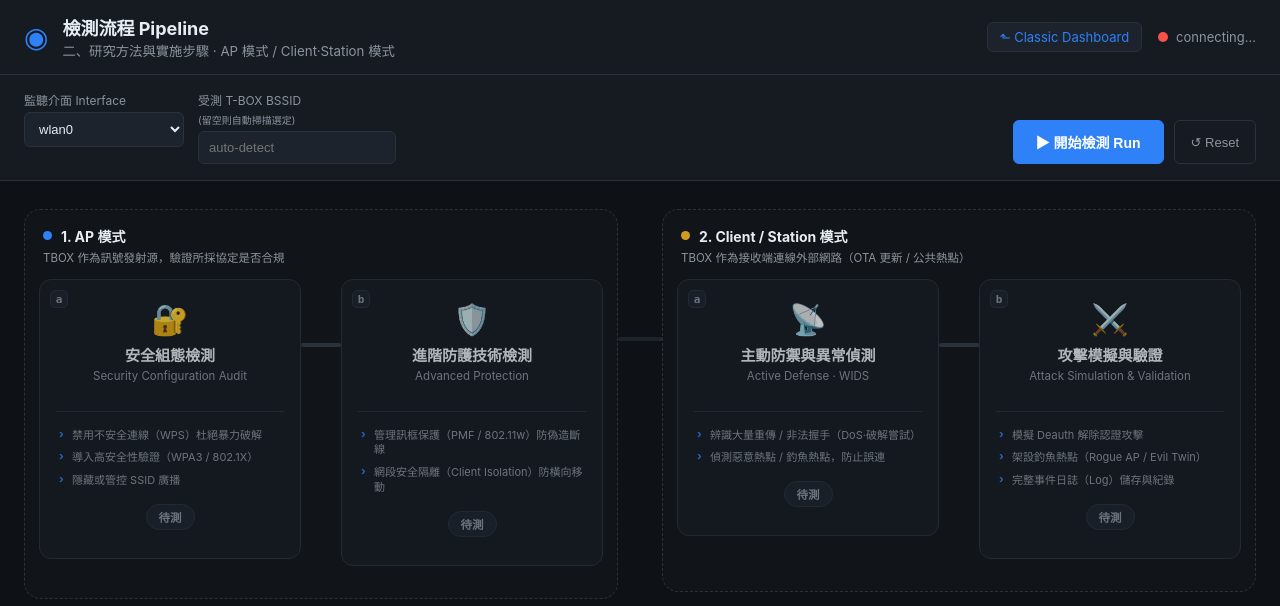
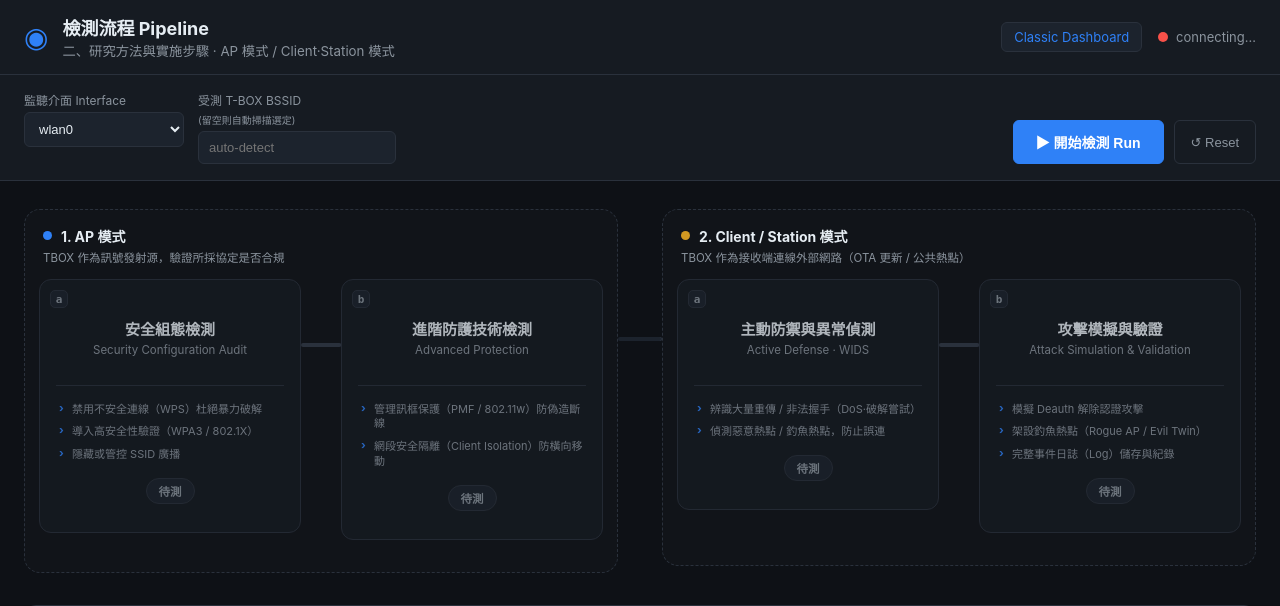
Before and after one commit to Sardelka9515/ARTC2026, a Flask app: page /flow in a window 1280 px wide. Shown: the top 606 px of the page. Run offline with Flask 3, Linux system fonts and the light colour scheme; some libraries are stand-ins or nearby versions.

Commit message:
Remove emoji icons from pipeline UI
Drop pictographic emojis (stage card icons, badge/finding markers, nav
link glyphs) for a cleaner, report-aligned look. Keep monochrome UI
glyphs for buttons and chevrons.

```diff
--- a/frontend/static/css/flow.css
+++ b/frontend/static/css/flow.css
@@ -144,13 +144,7 @@ button:disabled { opacity: .5; cursor: not-allowed; }
 .card[data-state="passed"] .items li::before { color: var(--ok); }
 .card[data-state="warn"]   .items li::before { color: var(--warn); }
 .card[data-state="failed"] .items li::before { color: var(--fail); }
-.card .stage-icon {
-  font-size: 30px;
-  line-height: 1;
-  margin: 6px 0 10px;
-  display: inline-block;
-}
-.card h3 { margin: 0 0 4px; font-size: 15px; }
+.card h3 { margin: 20px 0 4px; font-size: 15px; }
 .card .desc { margin: 0; font-size: 11.5px; color: var(--muted); min-height: 30px; }
 
 /* status badge inside card */
@@ -192,12 +186,10 @@ button:disabled { opacity: .5; cursor: not-allowed; }
   background: #0f1f2e; color: var(--info); border-color: var(--accent);
 }
 .card[data-state="running"] .badge .spin { display: inline-block; }
-.card[data-state="running"] .stage-icon { animation: bob 1.4s ease-in-out infinite; }
 @keyframes card-pulse {
   0%,100% { box-shadow: 0 0 0 1px var(--accent), 0 0 22px -8px var(--accent); }
   50%     { box-shadow: 0 0 0 1px var(--accent), 0 0 30px -2px var(--accent); }
 }
-@keyframes bob { 50% { transform: translateY(-4px); } }
 
 /* sweeping shimmer while running */
 .card[data-state="running"]::before {
@@ -217,7 +209,6 @@ button:disabled { opacity: .5; cursor: not-allowed; }
 .card[data-state="passed"] .badge {
   background: #0d2818; color: var(--ok); border-color: var(--ok);
 }
-.card[data-state="passed"] .stage-icon { color: var(--ok); }
 
 /* state: warn (ran, but findings) */
 .card[data-state="warn"] { border-color: var(--warn); opacity: 1; }
@@ -233,7 +224,6 @@ button:disabled { opacity: .5; cursor: not-allowed; }
 .card[data-state="failed"] .badge {
   background: #2a0f12; color: var(--fail); border-color: var(--fail);
 }
-.card[data-state="failed"] .stage-icon { color: var(--fail); }
 
 @keyframes pop-in { 0% { transform: scale(.94); } 60% { transform: scale(1.03); } 100% { transform: scale(1); } }
 @keyframes shake {
--- a/frontend/static/js/flow.js
+++ b/frontend/static/js/flow.js
@@ -35,7 +35,7 @@ const MODES = {
 // ---- stage definitions (the a./b. sub-items under each mode) ---------------
 const STAGES = [
   {
-    id: "config", mode: "ap", sub: "a", icon: "🔐",
+    id: "config", mode: "ap", sub: "a",
     title: "安全組態檢測", en: "Security Configuration Audit",
     items: [
       "禁用不安全連線（WPS）杜絕暴力破解",
@@ -45,7 +45,7 @@ const STAGES = [
     run: runConfigAudit,
   },
   {
-    id: "advanced", mode: "ap", sub: "b", icon: "🛡️",
+    id: "advanced", mode: "ap", sub: "b",
     title: "進階防護技術檢測", en: "Advanced Protection",
     items: [
       "管理訊框保護（PMF / 802.11w）防偽造斷線",
@@ -54,7 +54,7 @@ const STAGES = [
     run: runAdvancedProtection,
   },
   {
-    id: "wids", mode: "client", sub: "a", icon: "📡",
+    id: "wids", mode: "client", sub: "a",
     title: "主動防禦與異常偵測", en: "Active Defense · WIDS",
     items: [
       "辨識大量重傳 / 非法握手（DoS·破解嘗試）",
@@ -63,7 +63,7 @@ const STAGES = [
     run: runWids,
   },
   {
-    id: "attacksim", mode: "client", sub: "b", icon: "⚔️",
+    id: "attacksim", mode: "client", sub: "b",
     title: "攻擊模擬與驗證", en: "Attack Simulation & Validation",
     items: [
       "模擬 Deauth 解除認證攻擊",
@@ -83,7 +83,6 @@ function cardHTML(st) {
   return `
     <div class="card" id="card-${st.id}" data-state="pending">
       <span class="num">${st.sub}</span>
-      <span class="stage-icon">${st.icon}</span>
       <h3>${st.title}</h3>
       <p class="desc">${st.en}</p>
       <ul class="items">${st.items.map(i => `<li>${i}</li>`).join("")}</ul>
@@ -147,8 +146,7 @@ function setResult(id, text) { $(`#card-${id} .result`).textContent = text || ""
 function showError(id, title, body, variant = "fail") {
   const p = $(`#err-${id}`);
   p.className = `err-panel show ${variant === "warn" ? "warn" : ""}`;
-  const icon = variant === "warn" ? "⚠" : "✕";
-  p.innerHTML = `<div class="err-title">${icon} ${escapeHtml(title)}</div>${body}`;
+  p.innerHTML = `<div class="err-title">${escapeHtml(title)}</div>${body}`;
 }
 function clearError(id) {
   const p = $(`#err-${id}`);
@@ -430,7 +428,7 @@ async function runPipeline() {
 
     if (res.ok) {
       if (res.warn) {
-        setState(st.id, "warn", "完成 ⚠");
+        setState(st.id, "warn", "注意");
         showError(st.id, res.errTitle || "檢測發現", res.errBody || "", "warn");
       } else {
         setState(st.id, "passed", "通過");
--- a/frontend/templates/flow.html
+++ b/frontend/templates/flow.html
@@ -18,7 +18,7 @@
     </div>
   </div>
   <div class="status">
-    <a href="{{ url_for('index') }}" class="flow-link">⬑ Classic Dashboard</a>
+    <a href="{{ url_for('index') }}" class="flow-link">Classic Dashboard</a>
     <span id="conn-dot" class="dot"></span>
     <span id="conn-text">connecting…</span>
   </div>
--- a/frontend/templates/index.html
+++ b/frontend/templates/index.html
@@ -17,7 +17,7 @@
     </div>
   </div>
   <div class="status">
-    <a href="{{ url_for('flow') }}" class="flow-link">⚡ Pipeline View</a>
+    <a href="{{ url_for('flow') }}" class="flow-link">Pipeline View</a>
     <span id="conn-dot" class="dot"></span>
     <span id="conn-text">connecting…</span>
   </div>
@@ -101,7 +101,7 @@
           <button id="atk-start" class="primary">Start</button>
           <button id="atk-stop" class="danger">Stop current</button>
         </div>
-        <p class="hint">⚠ Only run against authorized test targets (ARTC T-BOX bench).</p>
+        <p class="hint">Only run against authorized test targets (ARTC T-BOX bench).</p>
       </div>
 
       <div class="scenario-output">
```
